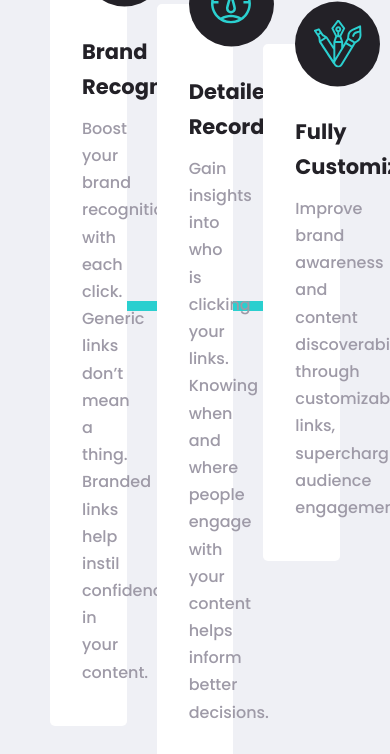
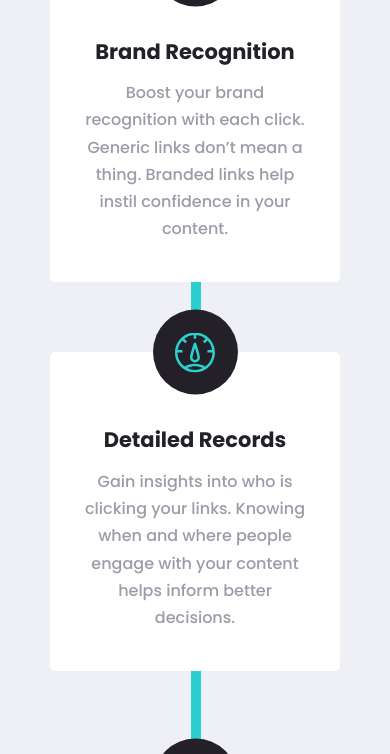
Before and after one commit to bibmode/url-shortening-api-master, a plain HTML site: page index.html in a window 390 px wide. Shown: the part 1953-2707 px from the top of the page. Drawn offline with Linux system fonts and the light colour scheme.

Commit message:
cards vertically aligned

```diff
--- a/sass/components/_cards.scss
+++ b/sass/components/_cards.scss
@@ -15,11 +15,24 @@
     grid-column: 2 / 5;
     position: absolute;
     top: 42%;
+
+    @include respond(tablet-sm) {
+      top: 0;
+      width: 1rem;
+      height: 100%;
+      justify-self: center;
+      transform: translateX(-2.4rem);
+    }
   }
 
   @include respond(tablet) {
     grid-template-columns: 2rem repeat(3, min-content) 2rem;
     margin-block: 5rem;
+  }
+
+  @include respond(tablet-sm) {
+    grid-template-columns: 2rem calc(100vw - 10rem) 2rem;
+    grid-row-gap: 3rem;
   }
 }
 
@@ -54,6 +67,16 @@
     margin-top: 8rem;
   }
 
+  &--1,
+  &--2,
+  &--3 {
+    @include respond(tablet-sm) {
+      width: 100%;
+      grid-column: 2 / span 1;
+      text-align: center;
+    }
+  }
+
   &__logo {
     background-color: $color-dark-violet;
     background-size: contain;
@@ -67,6 +90,10 @@
     display: flex;
     align-items: center;
     justify-content: center;
+
+    @include respond(tablet-sm) {
+      align-self: center;
+    }
   }
 
   &__title {
--- a/sass/tools/_mixins.scss
+++ b/sass/tools/_mixins.scss
@@ -15,4 +15,10 @@
       @content;
     }
   }
+
+  @if ($breakpoint == "tablet-sm") {
+    @media only screen and (max-width: 45.81em) {
+      @content;
+    }
+  }
 }
```
Also changed, not shown: sass/main.css, 1 other file.
